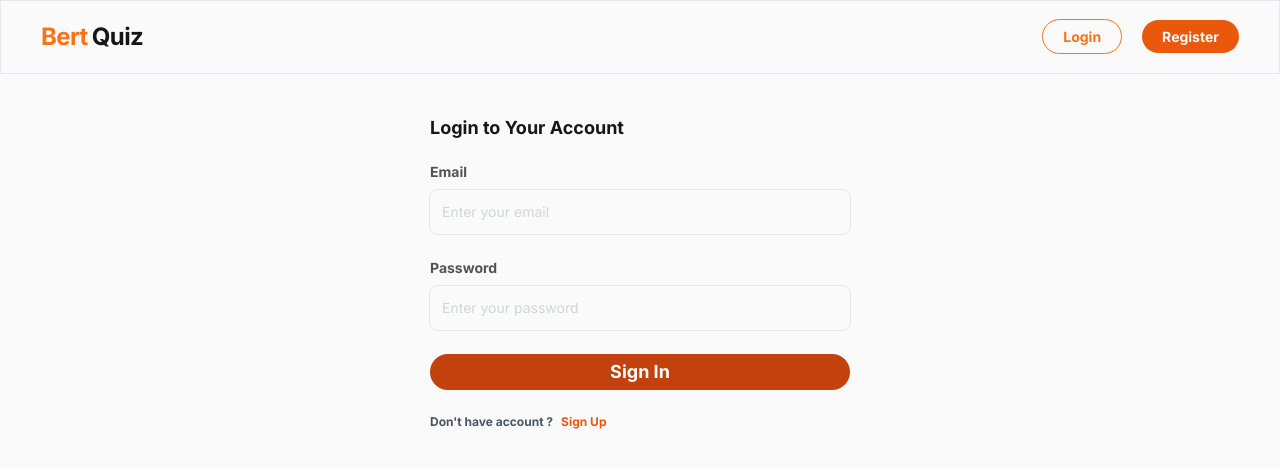
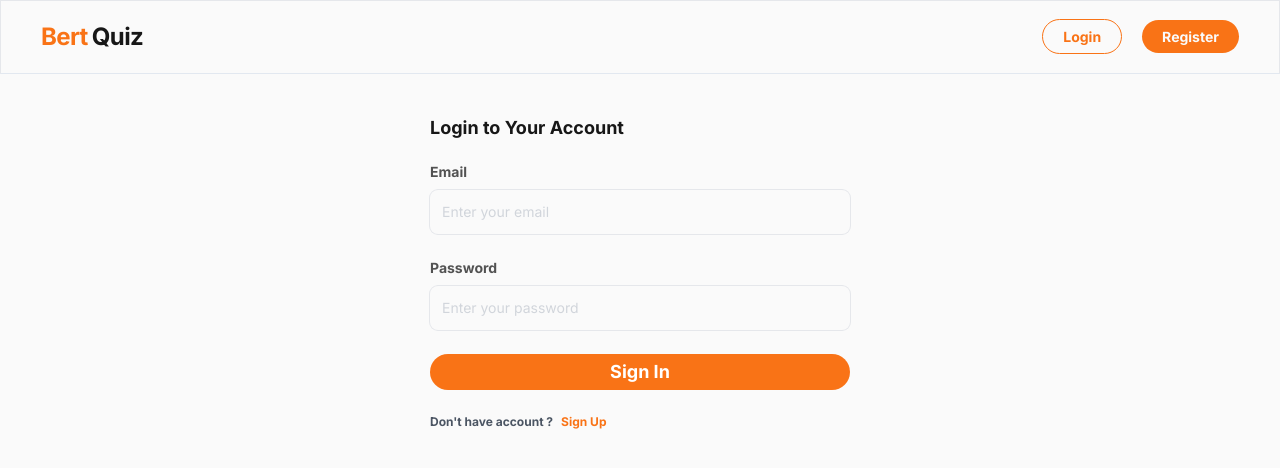
Before and after one commit to berthutapea/react-quiz, a React app: page /login in a window 1280 px wide. Shown: the top 468 px of the page. Built offline with nearby package versions, Linux system fonts and the light colour scheme; the HTML template or start-up script is replaced by a standard one.

Commit message:
Refactor

```diff
--- a/src/App.jsx
+++ b/src/App.jsx
@@ -56,7 +56,7 @@ function App() {
       </select>
 
       <button
-        className="flex rounded-full bg-orange-700 p-1 py-2 md:py-2 justify-center font-semibold md:font-bold text-sm md:text-base text-center hover:bg-neutral-50 hover:text-orange-500 transition text-white"
+        className="flex rounded-full bg-orange-500 p-1 py-2 md:py-2 justify-center font-semibold md:font-bold text-sm md:text-base text-center hover:bg-neutral-50 hover:text-orange-500 transition text-white"
         onClick={handleBegin}
       >
         Begin Test
--- a/src/components/LoginForm.jsx
+++ b/src/components/LoginForm.jsx
@@ -46,7 +46,7 @@ function LoginForm({ loading }) {
           disabled={loading}
           className={`flex rounded-full ${
             !loading
-              ? "bg-orange-700 hover:bg-neutral-50 hover:text-orange-500"
+              ? "bg-orange-500 hover:bg-neutral-50 hover:text-orange-500"
               : "bg-orange-500/70 cursor-not-allowed"
           }  p-1 justify-center font-semibold md:font-bold text-base md:text-lg text-center  mb-3 transition text-white`}
           type="submit"
@@ -68,7 +68,7 @@ function LoginForm({ loading }) {
         </button>
         <p className="text-gray-600 text-xs font-semibold mt-3">
           Don't have account ?
-          <Link className="ml-2 text-orange-600" to={"/register"}>
+          <Link className="ml-2 text-orange-500" to={"/register"}>
             Sign Up
           </Link>{" "}
         </p>
--- a/src/components/Navbar.jsx
+++ b/src/components/Navbar.jsx
@@ -28,7 +28,7 @@ function Navbar() {
           </button>
         ) : (
           <Link
-            className="py-2 transition px-5 text-neutral-50 font-semibold rounded-full bg-orange-600"
+            className="py-2 transition px-5 text-neutral-50 font-semibold rounded-full bg-orange-500"
             to={"/register"}
           >
             Register
--- a/src/components/Option.jsx
+++ b/src/components/Option.jsx
@@ -13,9 +13,9 @@ function Option({ value, idx, handleClick, trueAnswer, userAnswer, summary }) {
             }
           : {}
       }
-      className={`flex items-center space-x-3 mb-5 text-neutral-600 bg-neutral-200/50 rounded-full py-3 px-3  text-xs md:text-sm active:text-neutral-50 active:bg-orange-600/90  ${
+      className={`flex items-center space-x-3 mb-5 text-neutral-600 bg-neutral-200/50 rounded-full py-3 px-3  text-xs md:text-sm active:text-neutral-50 active:bg-orange-500/90  ${
         !summary &&
-        "md:hover:bg-orange-600/90 md:hover:text-neutral-50 cursor-pointer"
+        "md:hover:bg-orange-500/90 md:hover:text-neutral-50 cursor-pointer"
       } ${
         trueAnswer === value && summary
           ? "bg-green-200 text-green-800 font-semibold"
--- a/src/components/RegisterForm.jsx
+++ b/src/components/RegisterForm.jsx
@@ -73,7 +73,7 @@ function RegisterForm({ isSubmitting: loading }) {
         <button
           disabled={loading}
           className={`flex rounded-full ${!loading
-              ? "bg-orange-700 hover:bg-neutral-50 hover:text-orange-500"
+              ? "bg-orange-500 hover:bg-neutral-50 hover:text-orange-500"
               : "bg-orange-500/70 cursor-not-allowed"
             }  p-1 justify-center font-semibold md:font-bold text-base md:text-lg text-center mt-5 mb-3 transition text-white`}
           type="submit"
@@ -95,7 +95,7 @@ function RegisterForm({ isSubmitting: loading }) {
         </button>
         <p className="text-gray-600 text-xs font-semibold mt-3">
           Already have account ?
-          <Link className="ml-2 text-orange-600" to={"/login"}>
+          <Link className="ml-2 text-orange-500" to={"/login"}>
             Sign In
           </Link>{" "}
         </p>
--- a/src/pages/Question.jsx
+++ b/src/pages/Question.jsx
@@ -30,7 +30,7 @@ function Question() {
 
         <div className="flex space-x-5">
           <p className="min-w-[170px]">Category </p>
-          <p className="font-bold text-orange-700">{questionData[0].category}</p>
+          <p className="font-bold text-orange-500">{questionData[0].category}</p>
         </div>
 
         <div className="flex space-x-5">
@@ -51,7 +51,7 @@ function Question() {
         onClick={() => {
           navigate(`/question/1`);
         }}
-        className="flex w-full rounded-full bg-orange-700 cursor-pointer disabled:bg-orange-700/50 disabled:cursor-not-allowed p-1 justify-center font-semibold md:font-bold text-base md:text-lg text-center mt-10 text-white hover:bg-orange-600"
+        className="flex w-full rounded-full bg-orange-500 cursor-pointer disabled:bg-orange-500/50 disabled:cursor-not-allowed p-1 justify-center font-semibold md:font-bold text-base md:text-lg text-center mt-10 text-white hover:bg-orange-500"
       >
         Start
       </button>
--- a/src/pages/Success.jsx
+++ b/src/pages/Success.jsx
@@ -55,7 +55,7 @@ function Success() {
 
       <button
         onClick={handleClick}
-        className="grid place-items-center text-neutral-50 bg-orange-600 rounded-full py-2 hover:text-neutral-50 text-sm font-semibold"
+        className="grid place-items-center text-neutral-50 bg-orange-500 rounded-full py-2 hover:text-neutral-50 text-sm font-semibold"
       >
         Back to dashboard
       </button>
```
